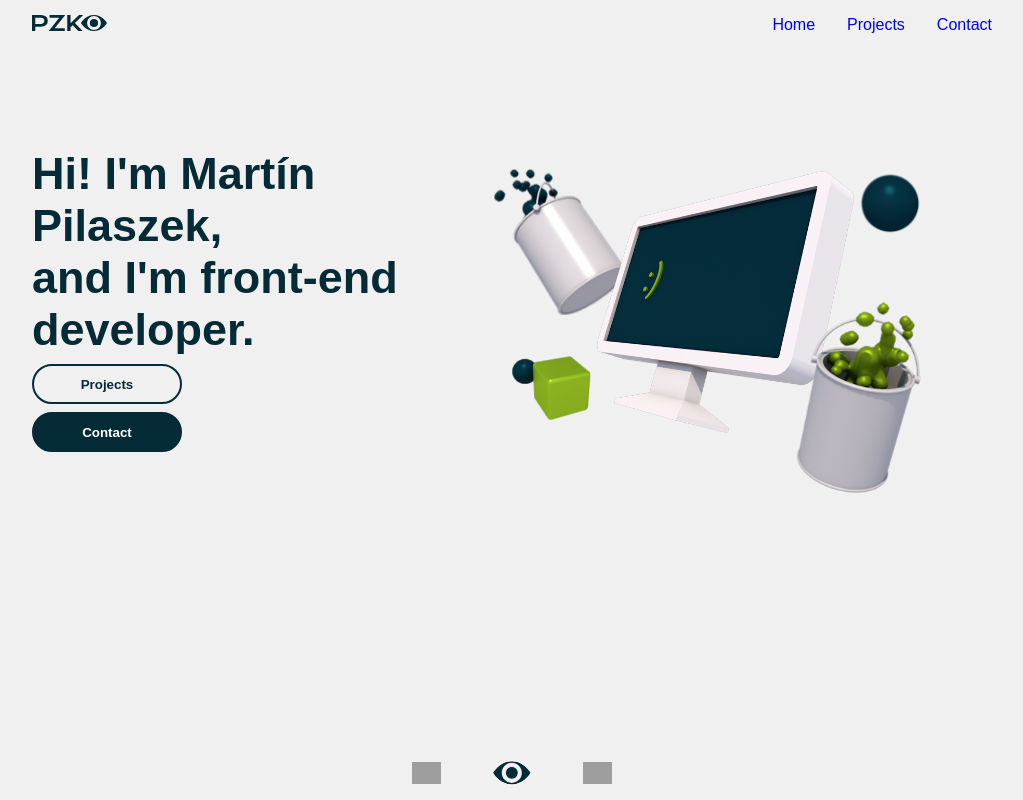
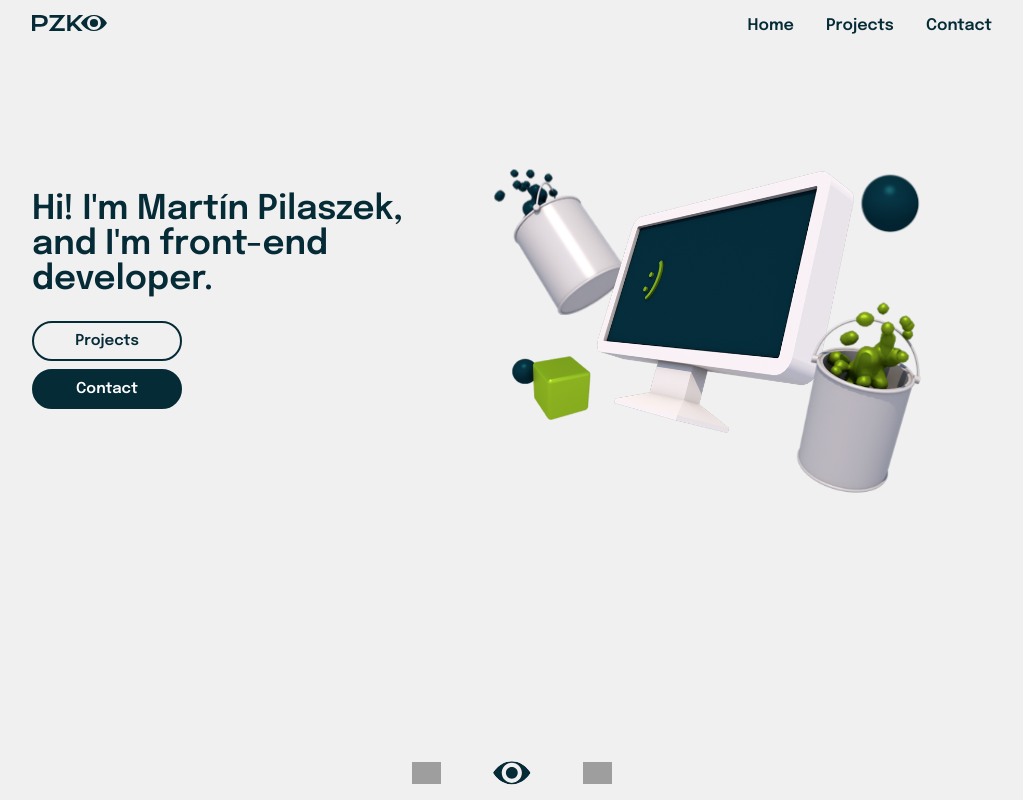
Before and after one commit to mapszk/pzk-vue, a Vue app: page / in a window 1280 px wide. Shown: the whole page, without its empty margins (128-1151 px from the left). Built offline with nearby package versions, Linux system fonts and the light colour scheme; grey boxes are pictures that could not be loaded.

Commit message:
Correcciones visuales

```diff
--- a/src/App.vue
+++ b/src/App.vue
@@ -15,18 +15,27 @@ export default {
 </script>
 
 <style>
+@import url('https://fonts.googleapis.com/css2?family=Epilogue:wght@200;400;600;800&display=swap');
+
 *, *::after, *::before{
   box-sizing: border-box;
 }
 body{
   margin: 0;
   padding: 0;
-  font-family: sans-serif;
+  font-family: "Epilogue", sans-serif;
   background-color: #f0f0f0;
 }
 h1,h2,h3,h4,h5,h6, p{
   margin: 0;
   padding: 0;
+  color: #052b36;
+}
+h1, h2, h3, h4, h5, h6{
+  font-weight: 600;
+}
+p{
+  line-height: 1.4rem;
 }
 section{
   padding: 2.5rem 0;
@@ -39,5 +48,10 @@ main{
 }
 a{
   text-decoration: none;
+  color: #052b36;
+  font-family: "Epilogue", sans-serif;
+}
+button{
+  font-family: "Epilogue", sans-serif;
 }
 </style>
--- a/src/components/Button.vue
+++ b/src/components/Button.vue
@@ -91,6 +91,7 @@ a{
   margin-right: var(--mr);
   margin-left: var(--ml);
 
+  font-size: 15px;
   cursor: pointer;
   font-weight: 600;
   display: flex;
--- a/src/components/Header.vue
+++ b/src/components/Header.vue
@@ -52,6 +52,7 @@ header{
   width: 95%;
   max-width: 960px;
   margin: 0 auto;
+  font-weight: 600;
 }
 header>div{
   height: 100%;
@@ -76,6 +77,25 @@ nav{
 }
 nav>:not(:nth-child(1)){
   margin-left: 2rem;
+}
+nav>a{
+  position: relative;
+}
+nav>::after{
+  content: "";
+  height: 0.3rem;
+  background-color: #c8ff30;
+  width: 100%;
+  position: absolute;
+  bottom: -7px;
+  left: 0;
+  transform: scaleX(0);
+  transition: transform 0.6s ease;
+  transform-origin: left;
+  /* color: #c8ff30; */
+}
+nav>:hover::after{
+  transform: scaleX(1);
 }
 
 @media screen and (min-width: 720px){
--- a/src/components/ToolsItem.vue
+++ b/src/components/ToolsItem.vue
@@ -42,6 +42,6 @@ export default {
   width: 50%;
 }
 .grid-item>h5{
-  margin-top: .5rem;
+  margin-top: .7rem;
 }
 </style>
--- a/src/views/Home.vue
+++ b/src/views/Home.vue
@@ -141,8 +141,15 @@ img {
   animation: 2s fallAnim;
   color: #052b36;
 }
+h2{
+  font-size: 26px;
+  margin-bottom: 1rem;
+}
 
 @media screen and (min-width: 720px) {
+  h2{
+    font-size: 34px;
+  }
   #hero{
     display: flex;
     height: 500px;
```
